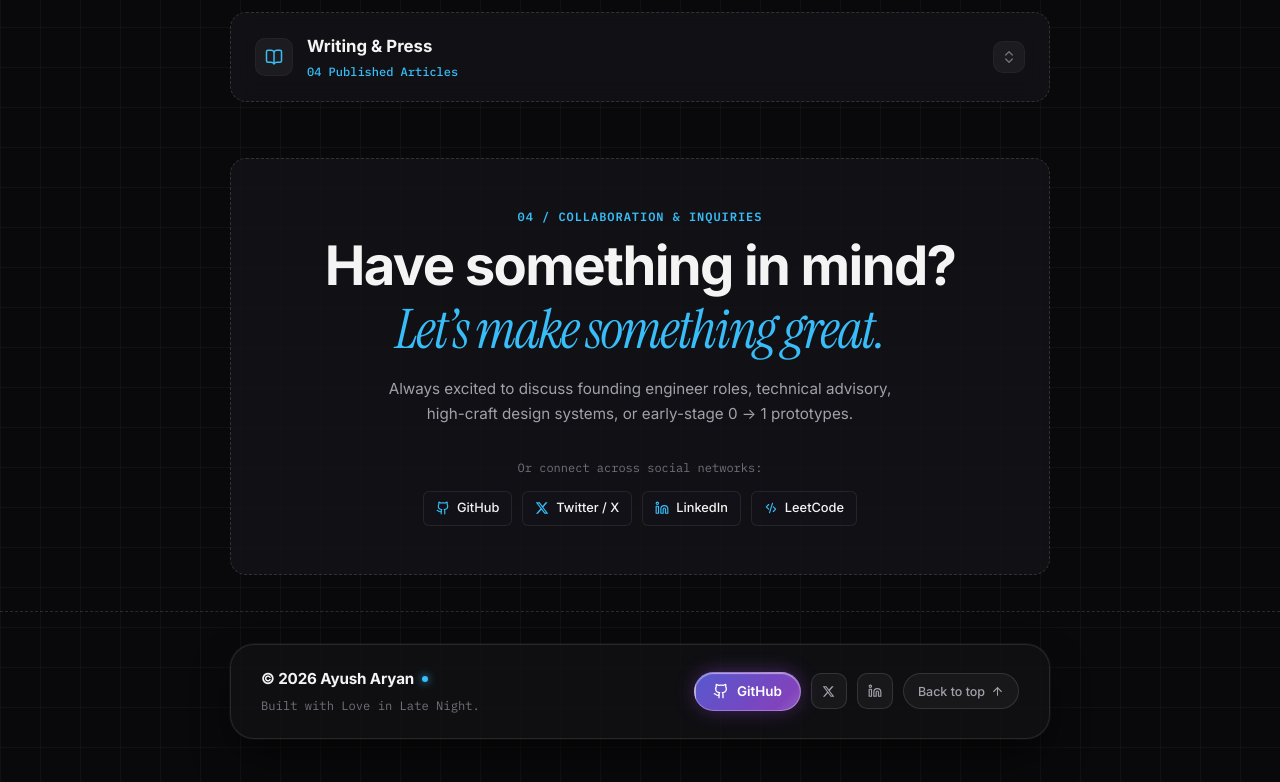
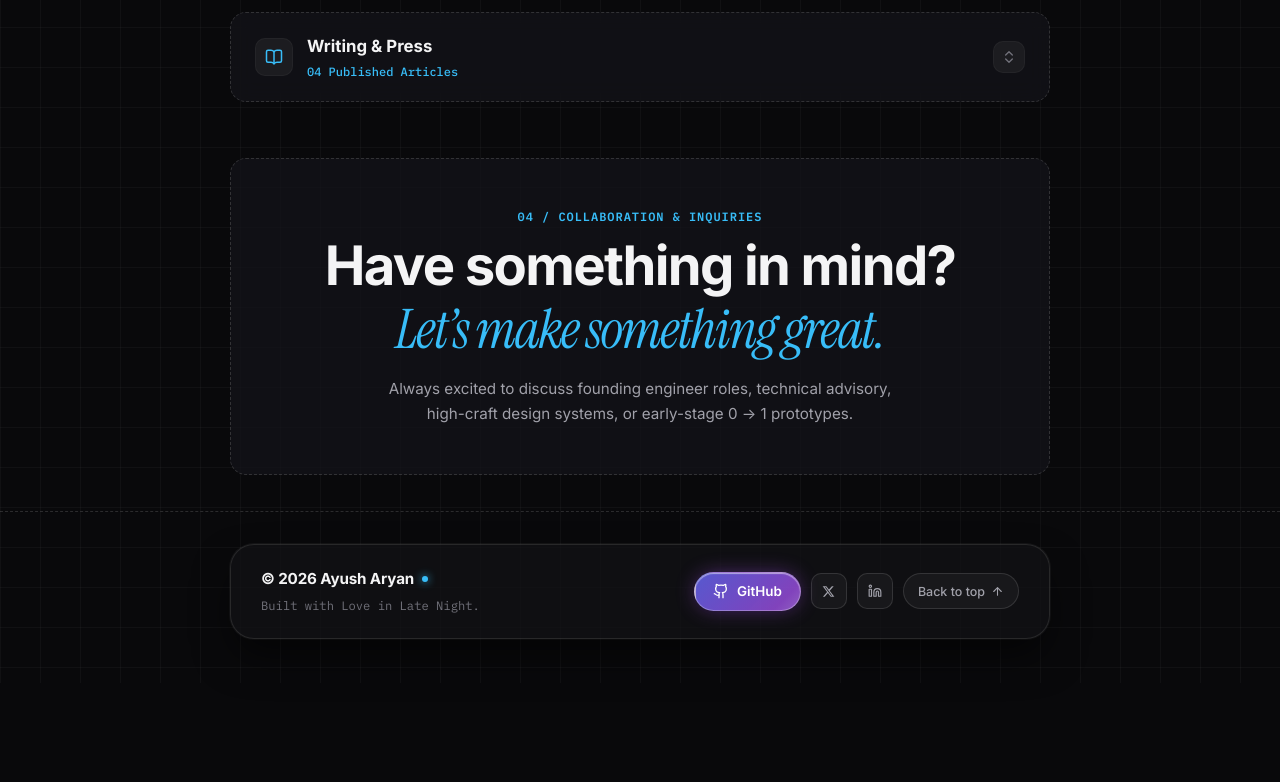
Before and after one commit to ayusharyaneth/Ayush, a React (Vite) app: page / in a window 1280 px wide. Shown: the part 3293-4075 px from the top of the page. After the commit the page ends 3976 px from the top, so only its background shows below. Built offline with nearby package versions, Linux system fonts and the light colour scheme.

Commit message:
Auto sync portfolio: 2026-10-14 14:00:23

```diff
--- a/src/components/ContactSection.jsx
+++ b/src/components/ContactSection.jsx
@@ -1,5 +1,4 @@
 import React from 'react';
-import SocialCards from './SocialCards';
 import { ScrollReveal, ScrollRevealGroup, ScrollRevealItem } from './ScrollReveal';
 
 export default function ContactSection({ personal, socials }) {
@@ -73,31 +72,13 @@ export default function ContactSection({ personal, socials }) {
                     color: 'var(--text-secondary)',
                     maxWidth: '520px',
                     lineHeight: 1.6,
-                    marginBottom: '32px',
+                    marginBottom: 0,
                     marginLeft: 'auto',
                     marginRight: 'auto'
                   }}
                 >
                   Always excited to discuss founding engineer roles, technical advisory, high-craft design systems, or early-stage 0 → 1 prototypes.
                 </p>
-              </ScrollRevealItem>
-
-
-              {/* Social Profiles Row */}
-              <ScrollRevealItem distance={14}>
-                <div>
-                  <div
-                    style={{
-                      fontSize: '0.75rem',
-                      fontFamily: 'var(--font-family-mono)',
-                      color: 'var(--text-muted)',
-                      marginBottom: '14px'
-                    }}
-                  >
-                    Or connect across social networks:
-                  </div>
-                  <SocialCards socials={socials} email={personal.email} />
-                </div>
               </ScrollRevealItem>
             </ScrollRevealGroup>
           </div>
```
